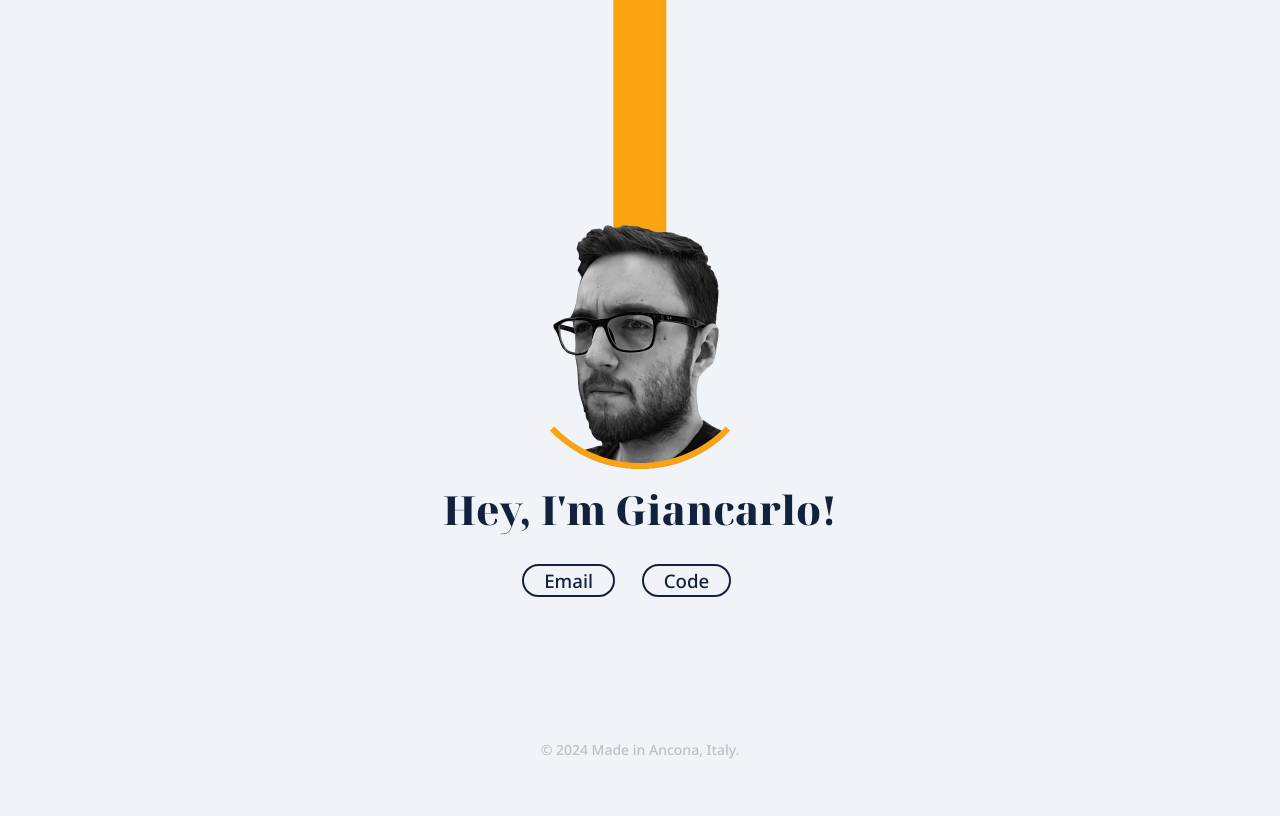
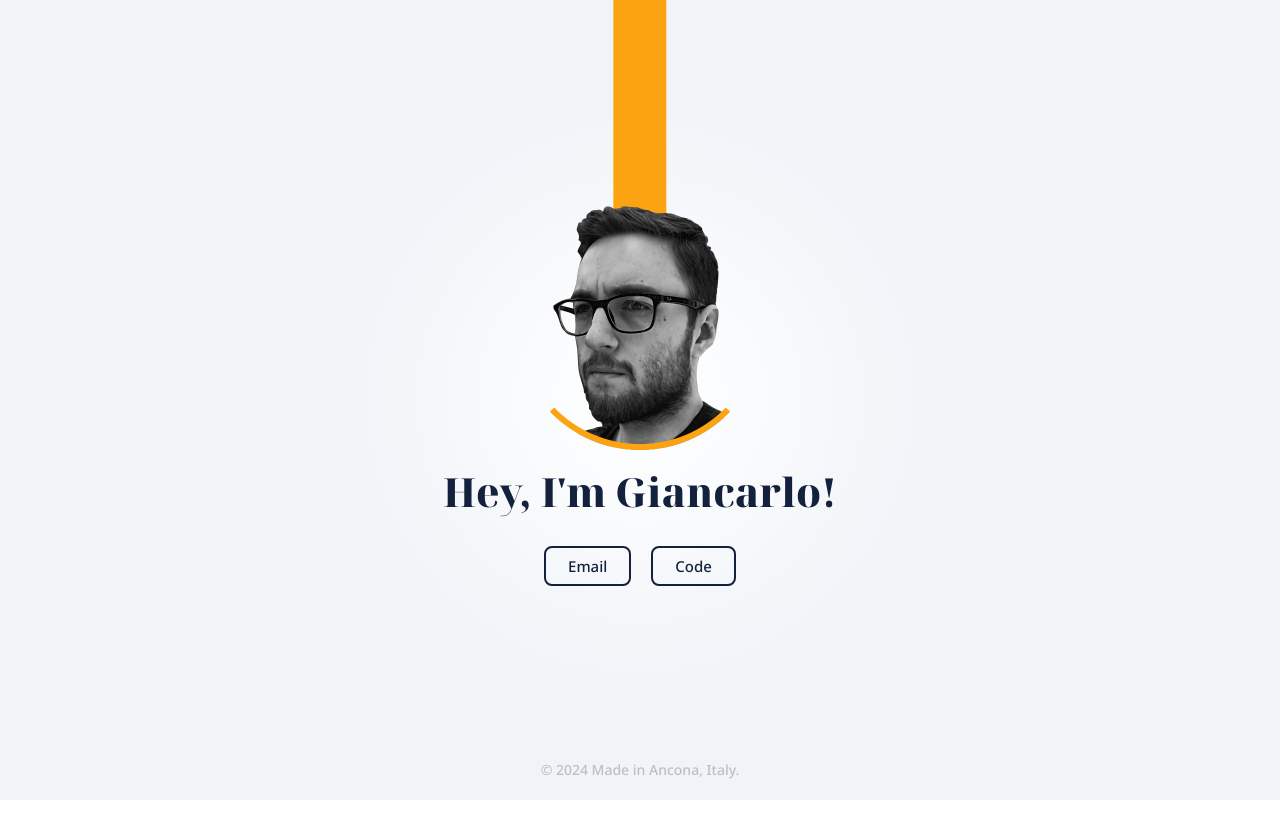
Before and after one commit to GiancarloNicolof/GiancarloN.github.io, a plain HTML site: page index.html in a window 1280 px wide. Drawn offline with Linux system fonts and the light colour scheme.

Commit message:
Updated landing page.

```diff
--- a/index.html
+++ b/index.html
@@ -20,13 +20,15 @@
 <body>
 
     <div class="container">
+
         <img src="assets/images/profile.png" alt="Giancarlo's Image">
         <h1>Hey, I'm Giancarlo!</h1>
         <div class="rectangle"></div>
+
         <div class="buttons">
-            <a href="mailto:contact@madebygianca.com" class="button">Email</a>
-            <a href="https://github.com/GiancarloNicolof" class="button">Code</a>
-        </div>
+            <a href="mailto:contact@madebygianca.com">Email</a>
+            <a href="https://github.com/GiancarloNicolof">Code</a>
+          </div>
 
     <footer class="footer">
         <p>© 2024 Made in Ancona, Italy.</p>
--- a/style.css
+++ b/style.css
@@ -1,12 +1,12 @@
 body {
-  background-color: #F0F4F8;
+  background-image: radial-gradient(circle 300px, #fff, #F0F4F8);
 }
 
 .container {
   display: flex;
   justify-content: center;
   align-items: center;
-  height: 100vh;
+  min-height: calc(100vh - 20px);
   flex-direction: column;
 }
 
@@ -35,53 +35,54 @@ h1 {
   font-variation-settings: "wdth" 100;
   font-size: 40px;
   color: #14213D;
+  text-align: center;
 }
 
 .footer {
-  position: fixed;
-  bottom: 20pt;
-  width: 100%;
-  text-align: center;
-  font-size: 14px;
-  color: #BFBFBF;
-}
-
-p {
   font-family: "Noto Sans", sans-serif;
   font-optical-sizing: auto;
   font-weight: 500;
   font-style: normal;
-  font-variation-settings:
-    "wdth" 100;
+  font-variation-settings: "wdth" 100;
+  text-align: center;
+  font-size: 14px;
+  color: #BFBFBF;
+  position: fixed;
+  bottom: 5pt;
+  width: 100%;
 }
 
 .buttons {
   display: flex;
   justify-content: center;
+  flex-wrap: wrap;
 }
 
-.button {
+button, a {
   font-family: "Noto Sans", sans-serif;
   font-optical-sizing: auto;
   font-weight: 500;
   font-style: normal;
-  font-variation-settings:
-    "wdth" 100;
-  font-size: 14pt;
-  padding: 2px 20px;
-  border: 2pt solid #14213D;
-  background-color: transparent;
+  font-variation-settings: "wdth" 100;
+  font-size: 15px;
+  margin: 0 10px 10px;
+  padding: 8px 22px;
+  border: 2px solid;
+  border-radius: 8px;
+  border-color: #14213D;
   color: #14213D;
+  cursor: pointer;
   text-decoration: none;
-  display: inline-block;
-  border-radius: 50px;
-  margin-right: 20pt;
-  text-align: center;
-  cursor: pointer;
+  transition: background-color 0.5s ease;
 }
 
-.button:hover {
-  background-color: #FCA311;
-  color: #FFFFFF;
-  border-color: #FCA311;
+a:hover {
+  background-color: #14213D;
+  color: #fff;
 }
+
+@media screen and (max-width: 500px) {
+  h1 {
+    font-size: 30px;
+  }
+}
```
